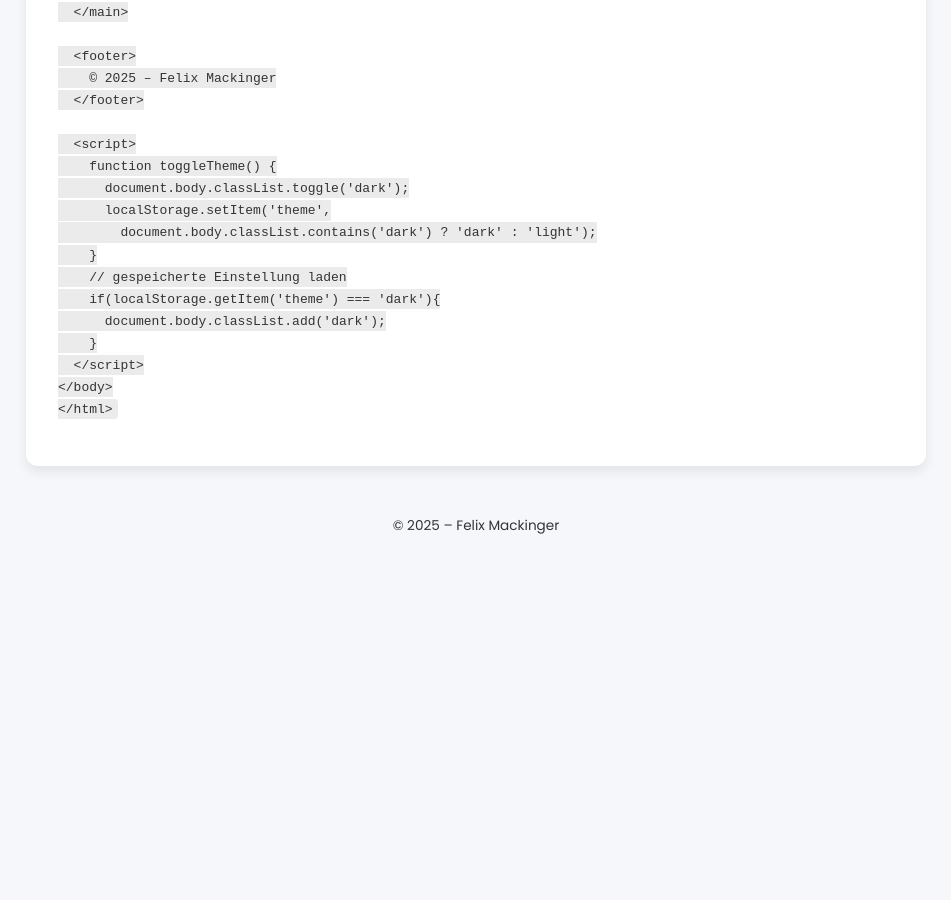
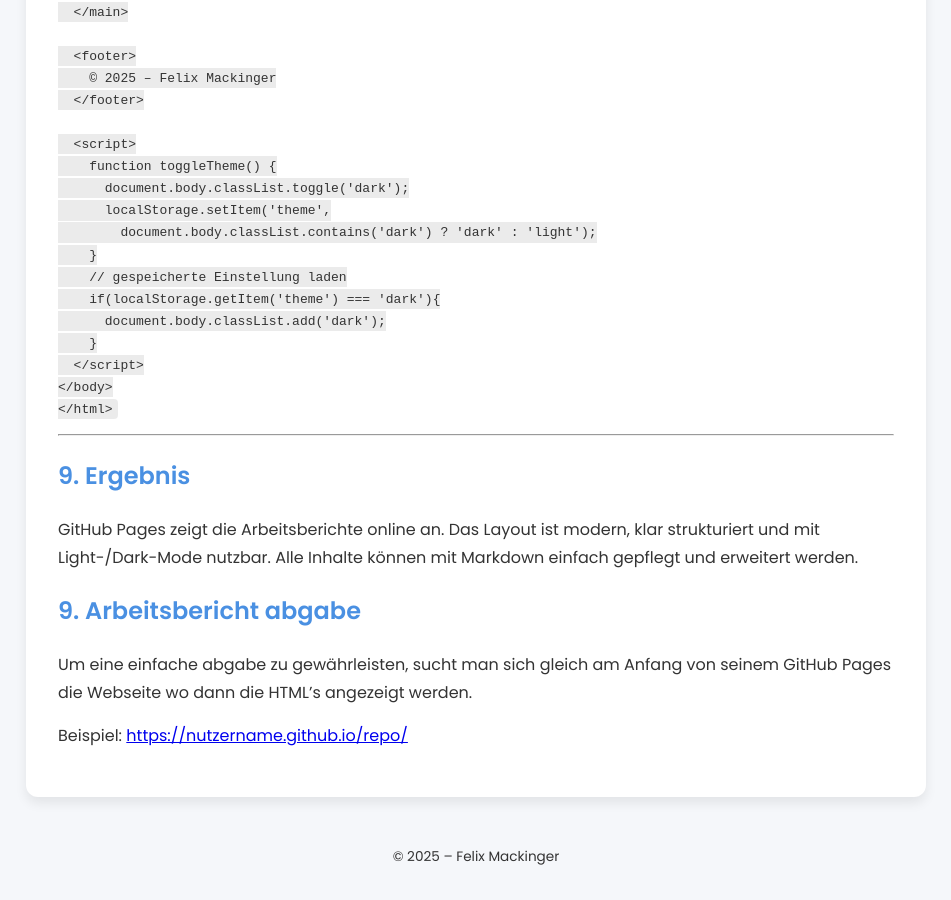
Before and after one commit to Felix-Mackinger/4AHITS_ITSE_Mackinger, a Jekyll site: the page built from berichte/HowTo_Bericht.md, in a window 1280 px wide and 900 px high, scrolled down 4771 px. Shown: the whole window, without its empty margins (164-1115 px from the left). Built offline with Jekyll 4.4.1, drawn with Linux system fonts in a browser that asks for light colours; our own code applies the rules of GitHub Pages for plain Markdown files; before the commit the page ends 5340 px from its top, so only the background shows below that.

Commit message:
Update HowTo_Bericht.md

````diff
--- a/berichte/HowTo_Bericht.md
+++ b/berichte/HowTo_Bericht.md
@@ -225,3 +225,18 @@ Datei: `_layouts/default.html`
 </body>
 </html>
 ```
+---
+
+## 9. Ergebnis
+
+GitHub Pages zeigt die Arbeitsberichte online an.
+Das Layout ist modern, klar strukturiert und mit Light-/Dark-Mode nutzbar.
+Alle Inhalte können mit Markdown einfach gepflegt und erweitert werden.
+
+
+## 9. Arbeitsbericht abgabe
+
+Um eine einfache abgabe zu gewährleisten, sucht man sich gleich am Anfang von seinem GitHub Pages die Webseite wo dann die HTML's angezeigt werden.
+
+Beispiel:
+[https://nutzername.github.io/repo/](https://felix-mackinger.github.io/4AHITS_ITSE_Mackinger/)
````
